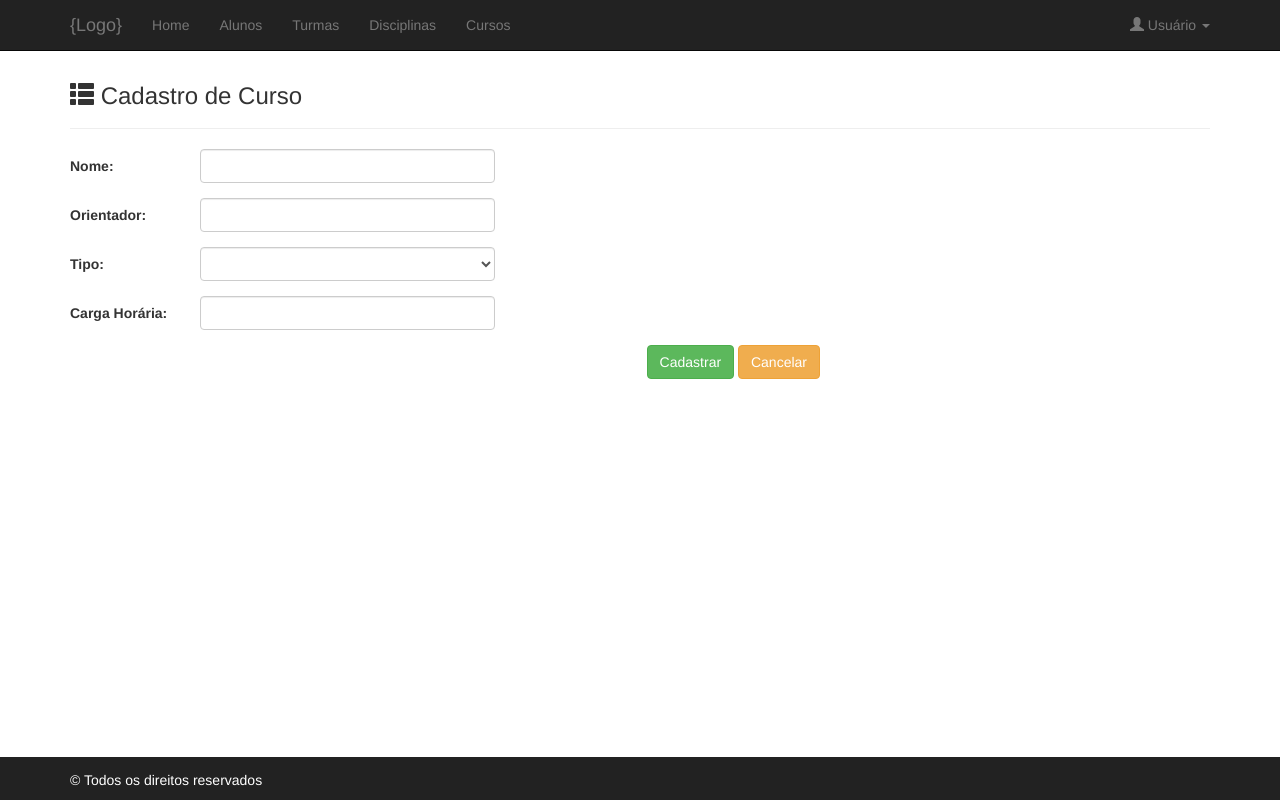
After one commit to reuelsc/tcc, a PHP site: page /secretaria/cadastroCurso.php in a window 1280 px wide. The commit adds this page. Run offline with PHP 8.4, Linux system fonts and the light colour scheme; lists and menus that the app fills with data are empty.

Commit message:
criado páginas de cadastrar e listar cursos e adicinado links de listar cursos nas demais páginas

```diff
--- a/secretaria/alunos.php
+++ b/secretaria/alunos.php
@@ -35,6 +35,7 @@
 					<li class="active"><a href="../secretaria/alunos.php">Alunos</a></li>
 					<li><a href="../secretaria/turmas.php">Turmas</a></li>
 					<li><a href="../secretaria/disciplinas.php">Disciplinas</a></li>
+					<li><a href="../secretaria/cursos.php">Cursos</a></li>
 				</ul>
 
 				<ul class="nav navbar-nav navbar-right">
@@ -184,7 +185,7 @@
 	</footer>
 
 	<script src="../js/jquery.min.js"></script>
-	<script src="//rawgithub.com/stidges/jquery-searchable/master/dist/jquery.searchable-1.0.0.min.js"></script>
+	<script src="../js/jquery-searchable.js"></script>
 	<script src="../js/bootstrap.min.js"></script>
 
 	<script>
--- a/secretaria/cadastroAluno.php
+++ b/secretaria/cadastroAluno.php
@@ -35,6 +35,7 @@
 					<li><a href="../secretaria/alunos.php">Alunos</a></li>
 					<li><a href="../secretaria/turmas.php">Turmas</a></li>
 					<li><a href="../secretaria/disciplinas.php">Disciplinas</a></li>
+					<li><a href="../secretaria/cursos.php">Cursos</a></li>
 				</ul>
 
 				<ul class="nav navbar-nav navbar-right">
--- /dev/null
+++ b/secretaria/cadastroCurso.php
@@ -0,0 +1,121 @@
+<!DOCTYPE html>
+<html lang="pt-BR">
+<head>
+	<meta charset="UTF-8">
+	<meta http-equiv="X-UA-Compatible" content="IE=edge">
+	<meta name="viewport" content="width=device-width, initial-scale=1">
+
+	<title>Cadastro de Curso</title>
+
+	<link href="../css/bootstrap.min.css" rel="stylesheet">
+	<link href="../css/style.css" rel="stylesheet">
+
+	<!--[if lt IE 9]>
+		<script src="https://oss.maxcdn.com/libs/html5shiv/3.7.0/html5shiv.js"></script>
+		<script src="https://oss.maxcdn.com/libs/respond.js/1.4.2/respond.min.js"></script>
+	<![endif]-->
+</head>
+<body>
+	<nav class="navbar navbar-inverse navbar-fixed-top" role="navigation">
+		<div class="container container-fluid">
+			<div class="navbar-header">
+				<button type="button" class="navbar-toggle" data-toggle="collapse" data-target="#navbar-collapse">
+					<span class="sr-only">Toggle Navigation</span>
+					<span class="icon-bar"></span>
+					<span class="icon-bar"></span>
+					<span class="icon-bar"></span>
+				</button>
+				<a href="#" class="navbar-brand">{Logo}</a>
+			</div>
+
+			<div class="collapse navbar-collapse" id="navbar-collapse">
+				<ul class="nav navbar-nav">
+					<li><a href="../secretaria/index.php">Home</a></li>
+					<li><a href="../secreataria/alnos.php">Alunos</a></li>
+					<li><a href="../secretaria/turmas.php">Turmas</a></li>
+					<li><a href="../secretaria/disciplinas.php">Disciplinas</a></li>
+					<li><a href="../secretaria/cursos.php">Cursos</a></li>
+				</ul>
+
+				<ul class="nav navbar-nav navbar-right">
+					<li class="dropdown">
+						<a href="#" class="dropdown-toggle" data-toggle="dropdown"><span class="glyphicon glyphicon-user"></span> Usuário <span class="caret"></span></a>
+						<ul class="dropdown-menu">
+							<li><a href="#"><span class="glyphicon glyphicon-cog"></span></a></li>
+							<li class="divider"></li>
+							<li><a href="#"><span class="glyphicon glyphicon-log-out"></span></a></li>
+						</ul>
+					</li>
+				</ul>
+			</div>
+		</div>
+	</nav>
+
+	<div class="wrapper" role="main">
+		<div class="container container-fluid">
+			<div class="row">
+				<div id="conteudo" class="col-xs-12 col-sm-12 col-md-12 col-lg-12">
+					<div class="page-header">
+						<h3><span class="glyphicon glyphicon-th-list"></span> Cadastro de Curso</h3>
+					</div>
+
+					<form method="post" action="" class="form-horizontal" role="form">
+						<div class="row">
+							<div class="col-md-8">
+								<div class="form-group">
+									<label for="inputNome" class="col-xs-6 col-sm-2 col-md-1 col-lg-2 control-label">Nome:</label>
+									<div class="col-xs-6 col-sm-5 col-md-7 col-lg-5">
+										<input type="text" class="form-control" id="inputNome" required>
+									</div>
+								</div>
+
+								<div class="form-group">
+									<label for="inputOrientador" class="col-xs-6 col-sm-2 col-md-1 col-lg-2 control-label">Orientador:</label>
+									<div class="col-xs-6 col-sm-5 col-md-7 col-lg-5">
+										<input type="text" class="form-control" id="inputOrientador" required>
+									</div>
+								</div>
+
+								<div class="form-group">
+									<label for="selectTipo" class="col-xs-6 col-sm-2 col-md-1 col-lg-2 control-label">Tipo:</label>
+									<div class="col-xs-6 col-sm-5 col-md-7 col-lg-5">
+										<select name="selectTipo" id="selectTipo" class="form-control" required>
+											<option value=""></option>
+										</select>
+									</div>
+								</div>
+
+								<div class="form-group">
+									<label for="numberCarga" class="col-xs-6 col-sm-2 col-md-1 col-lg-2 control-label">Carga Horária:</label>
+									<div class="col-xs-6 col-sm-5 col-md-7 col-lg-5">
+										<input type="number" class="form-control" id="inputCarga" required>
+									</div>
+								</div>
+
+								<div class="pull-right">
+									<button type="button" class="btn btn-success">Cadastrar</button>
+									<a href="javascript:window.history.go(-1)"><button type="button" class="btn btn-warning">Cancelar</button></a>
+								</div>
+							</div>
+						</div>
+					</form>
+				</div>
+			</div>
+		</div>
+	</div>
+
+	<footer>
+		<navbar class="navbar-inverse navbar-fixed-bottom">
+			<div class="copyright">
+				<div class="container container-fluid">
+					<div class="row">
+						<div class="col-md-12">
+							<p>&copy; Todos os direitos reservados</p>
+						</div>
+					</div>
+				</div>
+			</div>
+		</navbar>
+	</footer>
+</body>
+</html>
--- a/secretaria/cadastroDisciplina.php
+++ b/secretaria/cadastroDisciplina.php
@@ -16,7 +16,6 @@
 	<![endif]-->
 </head>
 <body>
-
 	<nav class="navbar navbar-inverse navbar-fixed-top" role="navigation">
 		<div class="container container-fluid">
 			<div class="navbar-header">
@@ -35,6 +34,7 @@
 					<li><a href="../secretaria/alunos.php">Alunos</a></li>
 					<li><a href="../secretaria/turmas.php">Turmas</a></li>
 					<li><a href="../secretaria/disciplinas.php">Disciplinas</a></li>
+					<li><a href="../secretaria/cursos.php">Cursos</a></li>
 				</ul>
 
 				<ul class="nav navbar-nav navbar-right">
--- a/secretaria/cadastroTurma.php
+++ b/secretaria/cadastroTurma.php
@@ -36,6 +36,7 @@
 					<li><a href="../secretaria/alunos.php">Alunos</a></li>
 					<li><a href="../secretaria/turmas.php">Turmas</a></li>
 					<li><a href="../secretaria/disciplinas.php">Disciplinas</a></li>
+					<li><a href="../secretaria/cursos.php">Cursos</a></li>
 				</ul>
 
 				<ul class="nav navbar-nav navbar-right">
--- a/secretaria/disciplinas.php
+++ b/secretaria/disciplinas.php
@@ -34,6 +34,7 @@
 					<li><a href="../secretaria/alunos.php">Alunos</a></li>
 					<li><a href="../secretaria/turmas.php">Turmas</a></li>
 					<li class="active"><a href="../secretaria/disciplinas.php">Disciplinas</a></li>
+					<li><a href="../secretaria/cursos.php">Cursos</a></li>
 				</ul>
 
 				<ul class="nav navbar-nav navbar-right">
@@ -137,6 +138,7 @@
 	</footer>
 
 	<script src="../js/jquery.min.js"></script>
+	<script src="../js/jquery-searchable.js"></script>
 	<script src="../js/bootstrap.min.js"></script>
 
 	<script>
--- a/secretaria/index.php
+++ b/secretaria/index.php
@@ -34,6 +34,7 @@
 					<li><a href="../secretaria/alunos.php">Alunos</a></li>
 					<li><a href="../secretaria/turmas.php">Turmas</a></li>
 					<li><a href="../secretaria/disciplinas.php">Disciplinas</a></li>
+					<li><a href="../secretaria/cursos.php">Cursos</a></li>
 				</ul>
 
 				<div class="nav navbar-nav navbar-right">
--- a/secretaria/turmas.php
+++ b/secretaria/turmas.php
@@ -35,6 +35,7 @@
 					<li><a href="../secretaria/alunos.php">Alunos</a></li>
 					<li class="active"><a href="../secretaria/turmas.php">Turmas</a></li>
 					<li><a href="../secretaria/disciplinas.php">Disciplinas</a></li>
+					<li><a href="../secretaria/cursos.php">Cursos</a></li>
 				</ul>
 
 				<ul class="nav navbar-nav navbar-right">
@@ -138,6 +139,7 @@
 	</footer>
 
 	<script src="../js/jquery.min.js"></script>
+	<script src="../js/jquery-searchable.js"></script>
 	<script src="../js/bootstrap.min.js"></script>
 
 	<script>
```
Also changed, not shown: secretaria/cursos.php (+81 -1 lines).
